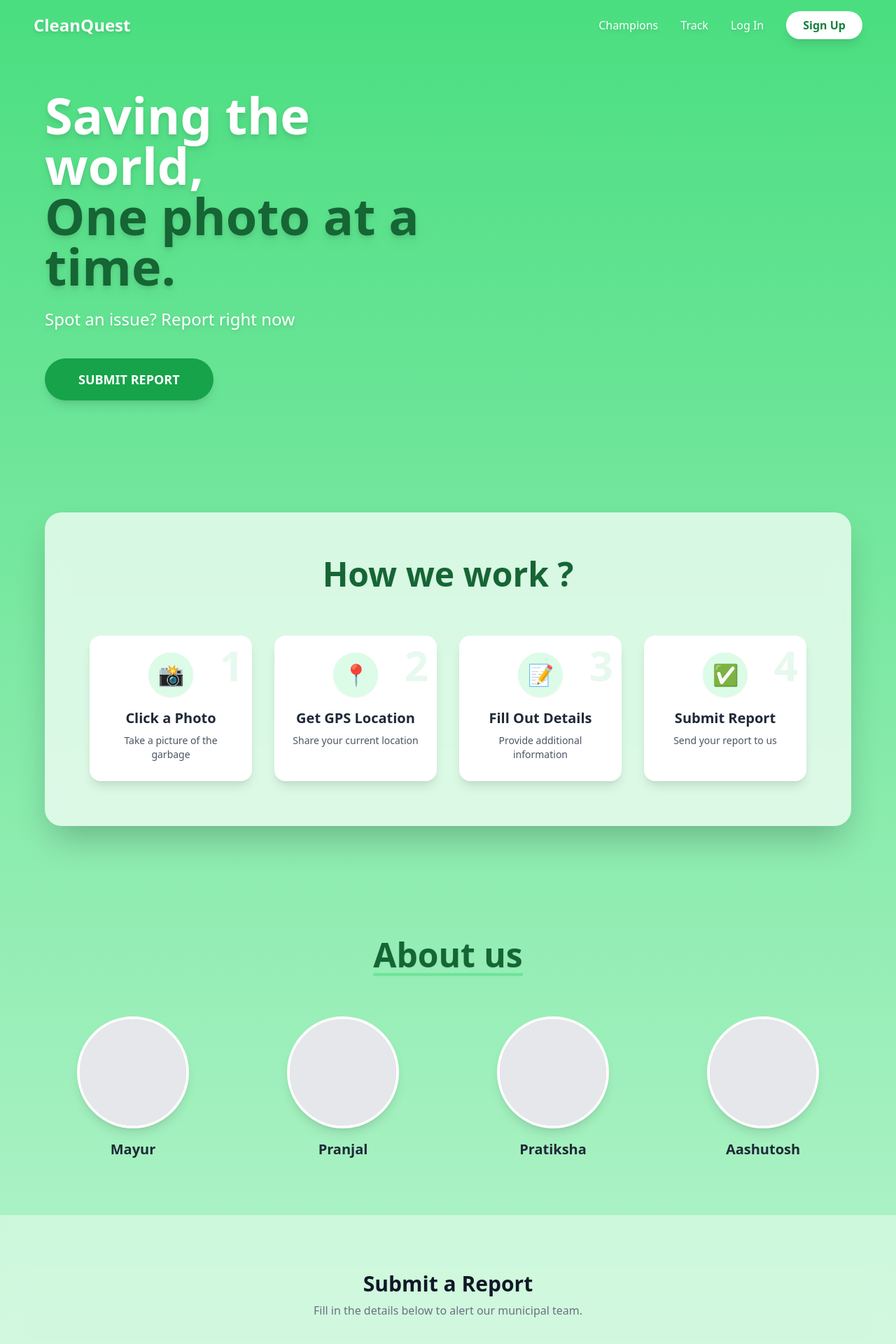
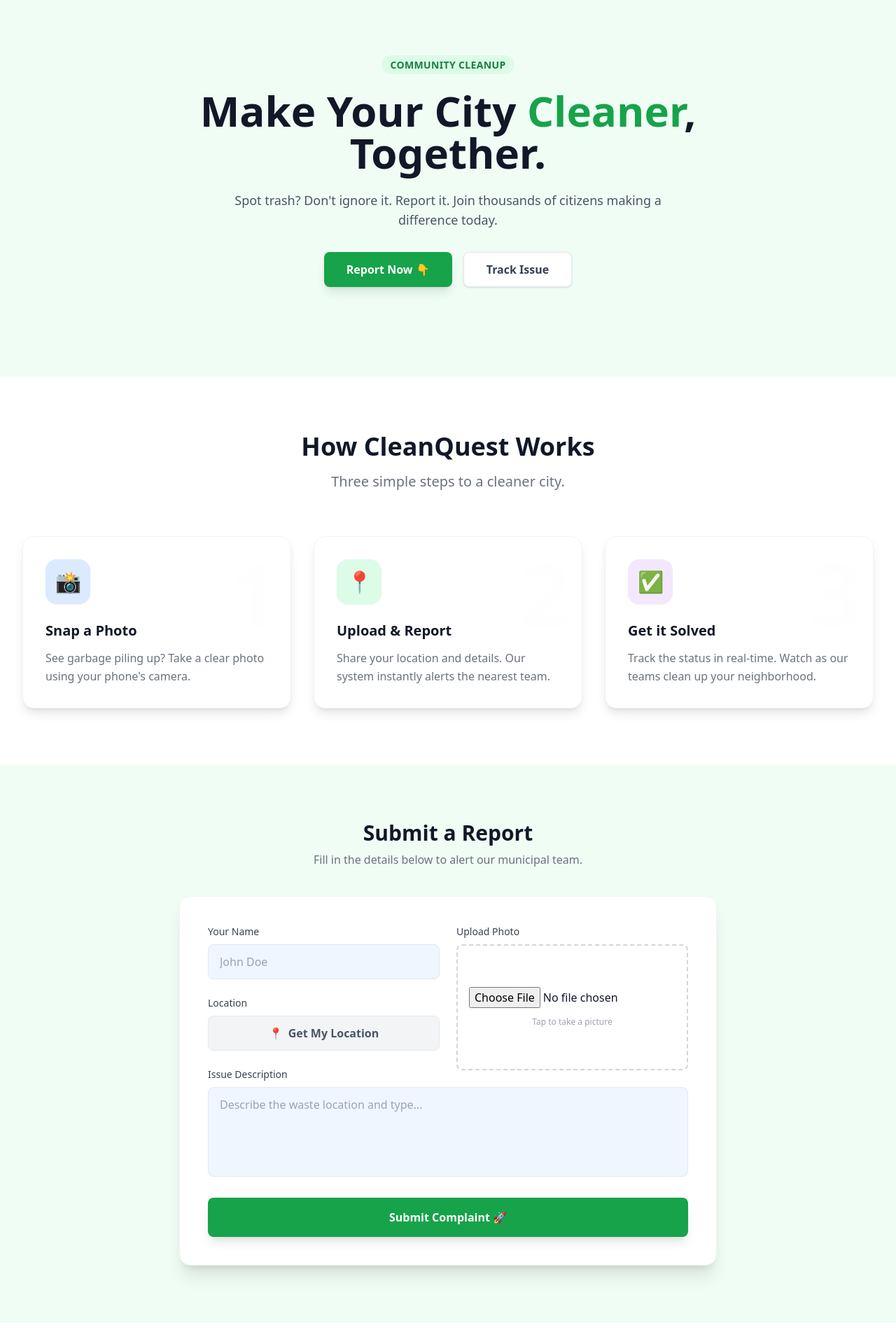
Before and after one commit to Mayur541/CleanQuest, a React (Vite) app in the folder client/: page / in a window 1280 px wide. Shown: the top 1920 px of the page at 70% size. Built offline with nearby package versions, Linux system fonts and the light colour scheme.

Commit message:
home restoration

```diff
--- a/client/src/pages/Home.jsx
+++ b/client/src/pages/Home.jsx
@@ -1,78 +1,7 @@
 import { useState } from 'react';
 import { api } from '../api';
 import { Link } from 'react-router-dom';
-
-// --- NEW Navbar Component (Dark Mode Ready) ---
-const Navbar = () => {
-  const [isOpen, setIsOpen] = useState(false);
-  const [isAuth, setIsAuth] = useState(() => localStorage.getItem("isAuthenticated") === "true");
-
-  const handleLogout = () => {
-    localStorage.removeItem("isAuthenticated");
-    setIsAuth(false);
-    window.location.href = "/";
-  };
-
-  return (
-    <nav className="bg-transparent py-4 px-6 md:px-12 fixed w-full z-50 top-0 flex justify-between items-center">
-      {/* Logo */}
-      <Link to="/" className="text-white font-bold text-2xl hidden md:block drop-shadow-md">CleanQuest</Link>
-
-      {/* Mobile Hamburger Menu Button */}
-      <button
-        onClick={() => setIsOpen(!isOpen)}
-        className="text-white md:hidden focus:outline-none drop-shadow-md"
-      >
-        <svg className="w-8 h-8" fill="none" stroke="currentColor" viewBox="0 0 24 24">
-          {isOpen ? (
-            <path strokeLinecap="round" strokeLinejoin="round" strokeWidth={2} d="M6 18L18 6M6 6l12 12" />
-          ) : (
-            <path strokeLinecap="round" strokeLinejoin="round" strokeWidth={2} d="M4 6h16M4 12h16M4 18h16" />
-          )}
-        </svg>
-      </button>
-
-      {/* Desktop Navigation */}
-      <div className="hidden md:flex items-center space-x-8">
-        <Link to="/leaderboard" className="text-white font-medium hover:underline drop-shadow-md">Champions</Link>
-        <Link to="/tracker" className="text-white font-medium hover:underline drop-shadow-md">Track</Link>
-        {!isAuth ? (
-          <>
-            <Link to="/login" className="text-white font-medium hover:underline drop-shadow-md">Log In</Link>
-            <Link to="/signup" className="bg-white text-green-700 font-bold px-6 py-2 rounded-full hover:bg-green-50 transition shadow-lg">
-              Sign Up
-            </Link>
-          </>
-        ) : (
-          <>
-            <Link to="/admin" className="text-white font-medium hover:underline drop-shadow-md">Dashboard</Link>
-            <button onClick={handleLogout} className="text-white font-medium hover:underline drop-shadow-md">Log Out</button>
-          </>
-        )}
-      </div>
-
-      {/* Mobile Navigation Dropdown */}
-      {isOpen && (
-        <div className="absolute top-16 left-0 w-full bg-green-600 dark:bg-green-900 p-6 md:hidden flex flex-col space-y-4 rounded-b-3xl shadow-xl z-50 border-t border-green-500">
-          <Link to="/" onClick={() => setIsOpen(false)} className="text-white font-medium text-lg">Home</Link>
-          <Link to="/leaderboard" onClick={() => setIsOpen(false)} className="text-white font-medium text-lg">Champions</Link>
-          <Link to="/tracker" onClick={() => setIsOpen(false)} className="text-white font-medium text-lg">Track Issue</Link>
-          {!isAuth ? (
-            <>
-              <Link to="/login" onClick={() => setIsOpen(false)} className="text-white font-medium text-lg">Log In</Link>
-              <Link to="/signup" onClick={() => setIsOpen(false)} className="text-white font-medium text-lg">Sign Up</Link>
-            </>
-          ) : (
-            <>
-              <Link to="/admin" onClick={() => setIsOpen(false)} className="text-white font-medium text-lg">Dashboard</Link>
-              <button onClick={handleLogout} className="text-white font-medium text-lg text-left">Log Out</button>
-            </>
-          )}
-        </div>
-      )}
-    </nav>
-  );
-};
+import Features from '../components/Features';
 
 function Home() {
   const [description, setDescription] = useState('');
@@ -94,8 +23,8 @@ function Home() {
         alert("Unable to retrieve location. Please allow GPS access.");
       },
       {
-          enableHighAccuracy: true, // Force GPS hardware (slower but accurate)
-          timeout: 10000,           // Wait up to 10s for a good signal
+          enableHighAccuracy: true, // Force GPS hardware
+          timeout: 10000,           // Wait up to 10s
           maximumAge: 0             // Don't accept old cached positions
         }
     );
@@ -109,13 +38,11 @@ function Home() {
     const file = e.target.files[0];
 
     if (file) {
-      // 1. Basic Validation: Is it an image?
       if (!file.type.startsWith("image/")) {
         alert("Please select a valid image file.");
         return;
       }
 
-      // 2. Create an Image Object
       const reader = new FileReader();
       reader.readAsDataURL(file);
 
@@ -124,13 +51,11 @@ function Home() {
         img.src = event.target.result;
 
         img.onload = () => {
-          // 3. Calculate New Dimensions (Max 800px)
           const MAX_WIDTH = 800;
           const MAX_HEIGHT = 800;
           let width = img.width;
           let height = img.height;
 
-          // Maintain Aspect Ratio
           if (width > height) {
             if (width > MAX_WIDTH) {
               height *= MAX_WIDTH / width;
@@ -143,7 +68,6 @@ function Home() {
             }
           }
 
-          // 4. Create a Canvas to Draw the Resized Image
           const canvas = document.createElement('canvas');
           canvas.width = width;
           canvas.height = height;
@@ -151,10 +75,7 @@ function Home() {
           const ctx = canvas.getContext('2d');
           ctx.drawImage(img, 0, 0, width, height);
 
-          // 5. Export as Compressed JPEG (0.7 = 70% Quality)
           const dataUrl = canvas.toDataURL('image/jpeg', 0.7);
-
-          // 6. Save to State
           setImage(dataUrl);
         };
       };
@@ -167,7 +88,7 @@ function Home() {
     if (!location) return alert("Please click 'Get My Location' first!");
     if (!image) return alert("Please take a photo of the issue.");
 
-    setLoading(true); // <--- START SPINNER
+    setLoading(true);
 
     const complaintData = {
       citizenName,
@@ -179,7 +100,6 @@ function Home() {
     try {
       const res = await api.post('/api/complaints', complaintData);
 
-      // --- Save to History ---
       const newReport = {
         id: res.data._id,
         date: new Date().toLocaleDateString(),
@@ -187,7 +107,6 @@ function Home() {
       const existingHistory = JSON.parse(localStorage.getItem('myCleanQuestReports') || '[]');
       const updatedHistory = [newReport, ...existingHistory];
       localStorage.setItem('myCleanQuestReports', JSON.stringify(updatedHistory));
-      // -----------------------
 
       setSubmittedId(res.data._id);
       setCitizenName('');
@@ -196,24 +115,20 @@ function Home() {
       setImage("");
     } catch (error) {
       console.error(error);
-
-      // --- THE FIX: Show the specific error from the backend ---
       if (error.response && error.response.data && error.response.data.error) {
-        alert(error.response.data.error); // Shows: "⚠️ A report already exists..."
+        alert(error.response.data.error);
       } else {
-        alert('Error submitting complaint ❌'); // Shows only if server crashes
+        alert('Error submitting complaint ❌');
       }
-      // ---------------------------------------------------------
-
     } finally {
       setLoading(false);
     }
   };
 
-  // SUCCESS STATE (Post-submission) - THEMED & DARK MODE
+  // SUCCESS STATE - DARK MODE ADDED
   if (submittedId) {
     return (
-      <div className="min-h-screen bg-green-50 dark:bg-gray-900 flex items-center justify-center p-4">
+      <div className="min-h-screen bg-green-50 dark:bg-gray-900 flex items-center justify-center p-4 transition-colors duration-300">
         <div className="bg-white dark:bg-gray-800 p-8 rounded-2xl shadow-xl max-w-lg w-full text-center border-t-4 border-green-500 animate-fade-in-up">
           <div className="text-6xl mb-4">🎉</div>
           <h2 className="text-3xl font-bold text-gray-800 dark:text-white mb-2">Complaint Submitted!</h2>
@@ -238,89 +153,39 @@ function Home() {
     );
   }
 
-  // MAIN PAGE LAYOUT - THEMED & DARK MODE
+  // MAIN PAGE LAYOUT - ORIGINAL + DARK MODE
   return (
-    <div className="min-h-screen font-sans text-gray-900 dark:text-white bg-gradient-to-b from-green-400 to-green-100 dark:from-green-900 dark:to-gray-950 overflow-hidden transition-colors duration-300">
-
-      <Navbar />
+    <div className="min-h-screen bg-gray-50 dark:bg-gray-900 font-sans text-gray-900 dark:text-white transition-colors duration-300">
 
       {/* --- HERO BANNER --- */}
-      <section className="pt-32 pb-20 px-6 text-center md:text-left">
-        <div className="max-w-6xl mx-auto grid grid-cols-1 md:grid-cols-2 gap-12 items-center">
-          <div>
-            <h1 className="text-5xl md:text-7xl font-extrabold text-white leading-tight drop-shadow-lg">
-              Saving the world,<br />
-              <span className="text-green-800 dark:text-green-300">One photo at a time.</span>
-            </h1>
-            <p className="text-xl md:text-2xl text-white mt-6 font-medium drop-shadow-md">
-              Spot an issue? Report right now
-            </p>
-            <button
-              onClick={() => document.getElementById('report-form').scrollIntoView({ behavior: 'smooth' })}
-              className="mt-10 bg-green-600 dark:bg-green-500 text-white px-12 py-4 rounded-full font-bold text-lg shadow-lg hover:bg-green-700 dark:hover:bg-green-400 hover:shadow-xl transition transform hover:-translate-y-1"
-            >
-              SUBMIT REPORT
+      <section className="bg-green-50 dark:bg-gray-800 text-center pt-20 pb-32 px-4 transition-colors duration-300">
+        <div className="max-w-4xl mx-auto">
+          <span className="bg-green-100 dark:bg-green-900 text-green-700 dark:text-green-300 text-sm font-semibold px-3 py-1 rounded-full uppercase tracking-wide">
+            Community Cleanup
+          </span>
+          <h1 className="text-4xl md:text-6xl font-extrabold text-gray-900 dark:text-white mt-6 mb-6">
+            Make Your City <span className="text-green-600 dark:text-green-400">Cleaner</span>, Together.
+          </h1>
+          <p className="text-lg text-gray-600 dark:text-gray-300 mb-8 max-w-2xl mx-auto">
+            Spot trash? Don't ignore it. Report it. Join thousands of citizens making a difference today.
+          </p>
+          <div className="flex justify-center gap-4">
+            <button onClick={() => document.getElementById('report-form').scrollIntoView({ behavior: 'smooth' })} className="bg-green-600 text-white px-8 py-3 rounded-lg font-bold hover:bg-green-700 transition shadow-lg">
+              Report Now 👇
             </button>
-          </div>
-          <div className="hidden md:block"></div>
-        </div>
-      </section>
-
-      {/* --- "HOW WE WORK" SECTION --- */}
-      <section className="py-20 px-4">
-        <div className="max-w-6xl mx-auto bg-green-50/80 dark:bg-gray-800/80 backdrop-blur-md p-8 md:p-16 rounded-3xl shadow-2xl relative overflow-hidden transition-colors duration-300">
-          <div className="text-center mb-16 relative z-10">
-            <h2 className="text-4xl md:text-5xl font-extrabold text-green-800 dark:text-green-400 drop-shadow-sm">How we work ?</h2>
-          </div>
-
-          <div className="grid gap-8 md:grid-cols-4 relative z-10">
-            {[
-              { id: 1, title: "Click a Photo", desc: "Take a picture of the garbage", icon: "📸" },
-              { id: 2, title: "Get GPS Location", desc: "Share your current location", icon: "📍" },
-              { id: 3, title: "Fill Out Details", desc: "Provide additional information", icon: "📝" },
-              { id: 4, title: "Submit Report", desc: "Send your report to us", icon: "✅" },
-            ].map((step) => (
-              <div key={step.id} className="relative group bg-white dark:bg-gray-700 p-6 rounded-2xl shadow-lg hover:shadow-xl transition-all duration-300 transform hover:-translate-y-2 text-center border-b-4 border-green-500/0 hover:border-green-500/100">
-                <div className="w-16 h-16 mx-auto rounded-full bg-green-100 dark:bg-green-900 text-green-600 dark:text-green-300 flex items-center justify-center text-3xl mb-4 shadow-sm group-hover:scale-110 transition-transform">
-                  {step.icon}
-                </div>
-                <h3 className="text-xl font-bold text-gray-800 dark:text-white mb-2">{step.title}</h3>
-                <p className="text-sm text-gray-600 dark:text-gray-300">{step.desc}</p>
-                <div className="absolute top-3 right-3 text-6xl font-black text-green-500 opacity-10 select-none">
-                  {step.id}
-                </div>
-              </div>
-            ))}
+            <Link to="/tracker" className="bg-white dark:bg-gray-700 text-gray-700 dark:text-white px-8 py-3 rounded-lg font-bold hover:bg-gray-50 dark:hover:bg-gray-600 transition shadow border border-gray-200 dark:border-gray-600">
+              Track Issue
+            </Link>
           </div>
         </div>
       </section>
 
-      {/* --- "ABOUT US" SECTION --- */}
-      <section className="py-20 px-4 text-center">
-        <div className="max-w-6xl mx-auto relative z-10">
-          <h2 className="text-4xl md:text-5xl font-extrabold text-green-800 dark:text-green-300 mb-16 drop-shadow-sm underline decoration-green-400/50 underline-offset-8">
-            About us
-          </h2>
-          <div className="grid grid-cols-2 md:grid-cols-4 gap-8 md:gap-12">
-            {[
-              { name: "Mayur" },
-              { name: "Pranjal" },
-              { name: "Pratiksha" },
-              { name: "Aashutosh" },
-            ].map((member) => (
-              <div key={member.name} className="flex flex-col items-center group">
-                <div className="w-32 h-32 md:w-40 md:h-40 rounded-full bg-gray-300 dark:bg-gray-600 mb-4 shadow-lg overflow-hidden transition-transform transform group-hover:scale-105 border-4 border-white dark:border-gray-500">
-                  <div className="w-full h-full bg-gray-200 dark:bg-gray-500 animate-pulse"></div>
-                </div>
-                <h3 className="text-xl font-bold text-gray-800 dark:text-gray-200 group-hover:text-green-700 dark:group-hover:text-green-400 transition-colors">{member.name}</h3>
-              </div>
-            ))}
-          </div>
-        </div>
-      </section>
+      {/* --- FEATURES SECTION --- */}
+      {/* Note: You may need to add 'dark:' classes inside Features.jsx separately */}
+      <Features />
 
       {/* --- THE FORM SECTION --- */}
-      <section id="report-form" className="py-20 px-4 bg-green-50/50 dark:bg-gray-900/50 backdrop-blur-lg">
+      <section id="report-form" className="py-20 px-4 bg-green-50 dark:bg-gray-900 transition-colors duration-300">
         <div className="max-w-4xl mx-auto text-center mb-10">
           <h2 className="text-3xl font-bold text-gray-900 dark:text-white">Submit a Report</h2>
           <p className="text-gray-500 dark:text-gray-400 mt-2">Fill in the details below to alert our municipal team.</p>
@@ -333,7 +198,7 @@ function Home() {
 
             <div className="grid grid-cols-1 md:grid-cols-2 gap-6">
 
-              {/* LEFT COLUMN: Name & Location (NO EMAIL) */}
+              {/* LEFT COLUMN: Name & Location */}
               <div className="space-y-6">
                 <div>
                   <label className="block text-sm font-medium text-gray-700 dark:text-gray-300 mb-2">Your Name</label>
@@ -405,7 +270,7 @@ function Home() {
               />
             </div>
 
-            {/* --- SUBMIT BUTTON (WITH SPINNER) --- */}
+            {/* --- SUBMIT BUTTON --- */}
             <button
               type="submit"
               disabled={loading}
@@ -434,7 +299,7 @@ function Home() {
       </section>
 
       {/* --- FOOTER --- */}
-      <section className="py-12 text-center text-white bg-green-800/90 dark:bg-green-950/90 backdrop-blur-md">
+      <section className="py-12 text-center text-gray-500 dark:text-gray-400 bg-white dark:bg-gray-900 border-t border-gray-100 dark:border-gray-800 transition-colors duration-300">
         <p>© 2025 CleanQuest. Building better cities.</p>
       </section>
 
```
